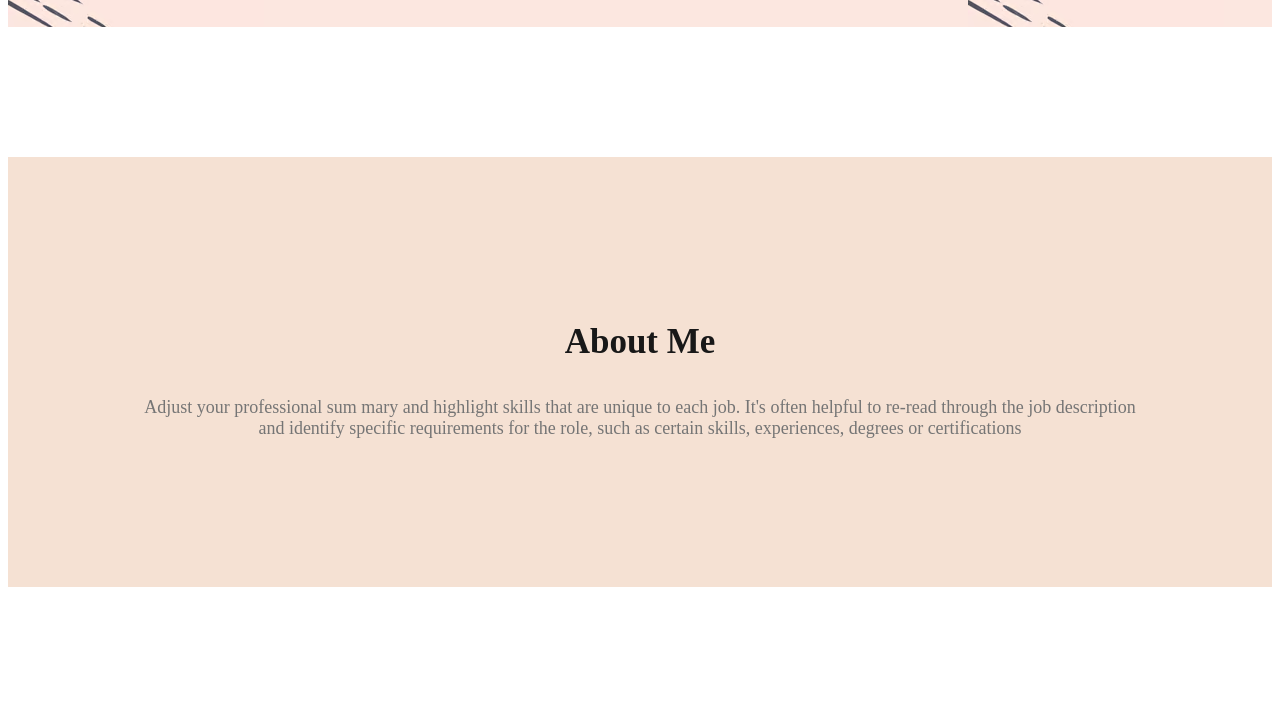
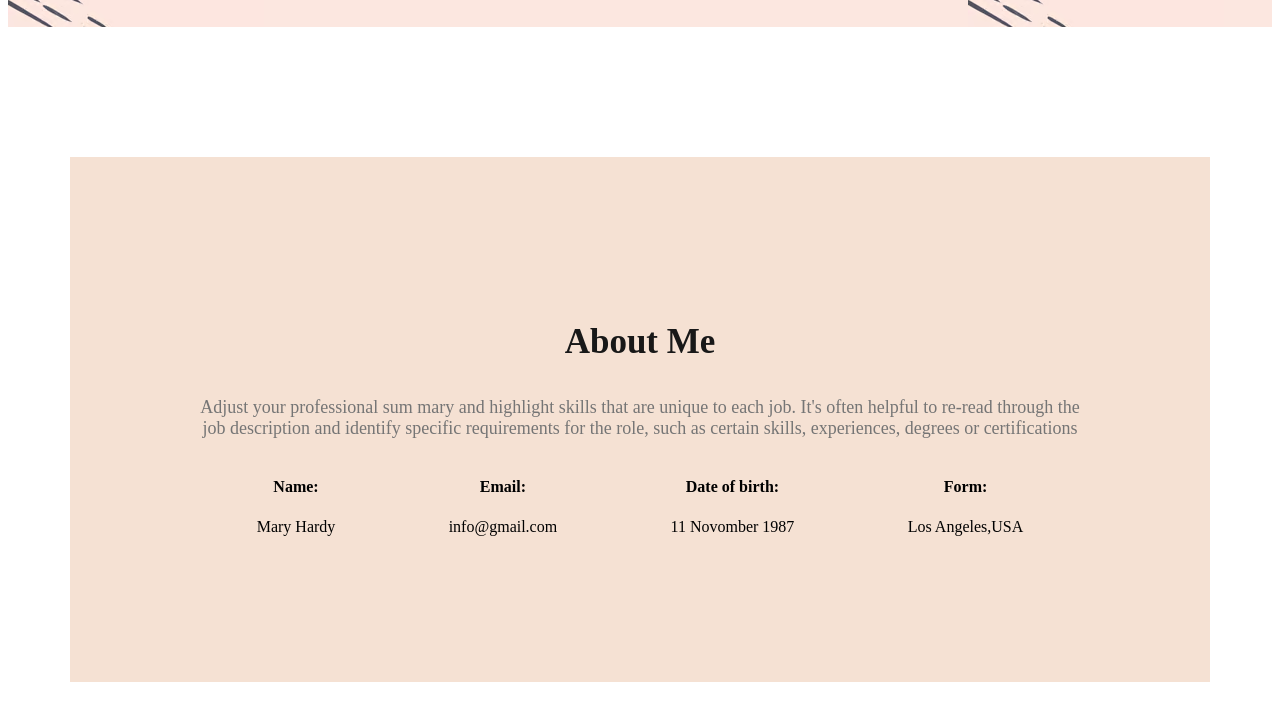
Before and after one commit to saniaakter2121/webdeveloper-protfolio, a plain HTML site: page index.html in a window 1280 px wide. Shown: the part 583-1304 px from the top of the page. Drawn offline with Linux system fonts and the light colour scheme.

Commit message:
added about info

```diff
--- a/index.html
+++ b/index.html
@@ -38,6 +38,31 @@
                 and highlight skills that are unique to each job. It's often helpful to re-read through the job description and identify specific requirements for the role, such as certain skills, experiences,
                 degrees or certifications</p>
 
+                <div class="about-info-container">
+
+                <div class="about-info">
+                    <h4 class="info-title">Name:</h4>
+                    <p class="info-description">Mary Hardy</p>
+                </div>
+
+                <div class="about-info">
+                    <h4 class="info-title">Email:</h4>
+                    <p class="info-description">info@gmail.com </p>
+                </div>
+
+
+<div class="about-info">
+                    <h4 class="info-title">Date of birth:</h4>
+                    <p class="info-description">11 Novomber 1987</p>
+                </div>
+                <div class="about-info">
+                    <h4 class="info-title">Form:</h4>
+                    <p class="info-description">Los Angeles,USA</p>
+                </div>
+
+
+</div>
+
 
         </section>
 
--- a/styles/protfolio.css
+++ b/styles/protfolio.css
@@ -67,3 +67,14 @@ nav a{
     background: #f5e1d3;
     margin: 130px 0px;
 }
+main{
+    max-width: 1140px;
+    margin: 0 auto;
+}
+.about-info-container{
+    display: flex;
+    justify-content: space-around;
+}
+.about-info{
+    text-align: center;
+}
```
